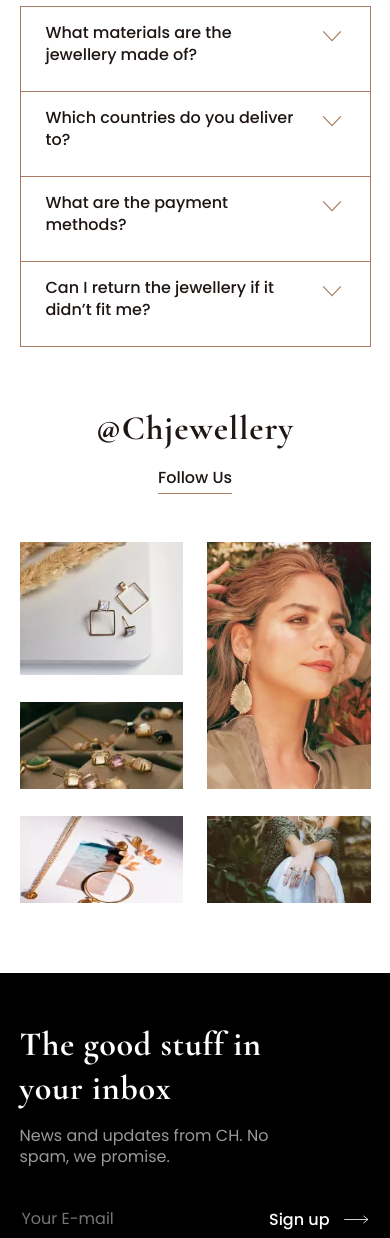
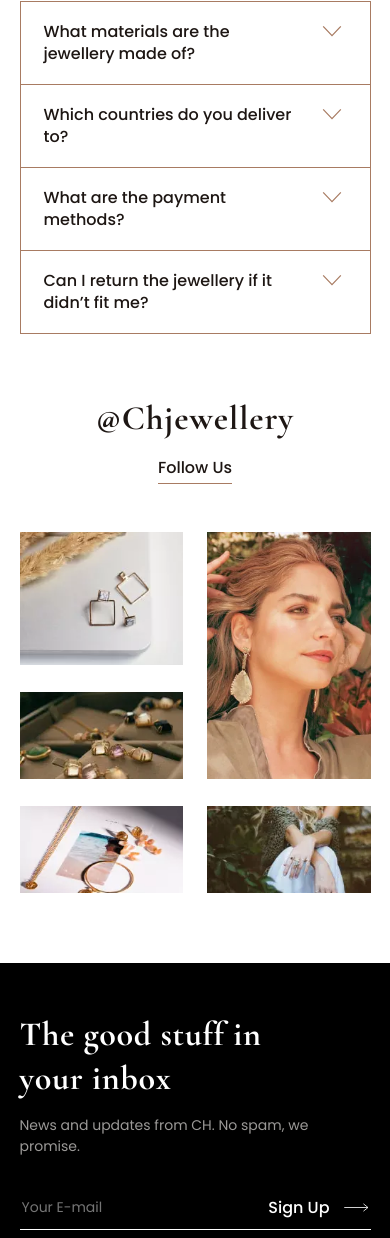
Before and after one commit to wdbyb/jewellery, a website: page source/main.html in a window 390 px wide. Shown: the part 3022-4260 px from the top of the page. Drawn offline with nearby package versions, Linux system fonts and the light colour scheme; files that its build step writes are made by us from their sources; files whose address does not match are found by name.

Commit message:
buglist fixes #4

```diff
--- a/source/main.html
+++ b/source/main.html
@@ -449,7 +449,7 @@
         <input type="email" name="subscription-email" id="subscription-email" placeholder="Your E-mail" required>
         <label for="subscription-email"></label>
         <button class="footer__email-submit reset-button" type="submit" aria-label="Подписаться на рассылку">
-          Sign up
+          Sign Up
           <svg width="29" height="9">
             <use xlink:href="img/sprite_auto.svg#icon-arrow"></use>
           </svg>
--- a/source/sass/blocks/footer.scss
+++ b/source/sass/blocks/footer.scss
@@ -33,7 +33,9 @@
   }
 
   @media (max-width: 767px) {
-    margin-bottom: 40px;
+    margin-bottom: 44px;
+    font-size: 14px;
+    line-height: 21px;
   }
 }
 
@@ -81,6 +83,10 @@
       margin-right: 24px;
     }
   }
+
+  @media (max-width: 767px) {
+    padding-bottom: 11px;
+  }
 }
 
 .footer__email-submit {
@@ -97,6 +103,11 @@
 
   svg {
     margin-left: 12px;
+  }
+
+  @media (max-width: 767px) {
+    font-size: 16px;
+    line-height: 21px;
   }
 }
 
--- a/source/sass/blocks/instagram.scss
+++ b/source/sass/blocks/instagram.scss
@@ -14,7 +14,7 @@
   }
 
   @media (max-width: 767px) {
-    padding: 10px 5%;
+    padding: 13px 5%;
     padding-bottom: 70px;
   }
 }
--- a/source/sass/blocks/questions.scss
+++ b/source/sass/blocks/questions.scss
@@ -7,6 +7,7 @@
 
   @media (max-width: 767px) {
     padding: 50px 5%;
+    padding-top: 45px;
   }
 }
 
@@ -46,9 +47,9 @@
   cursor: pointer;
 
   @media (max-width: 767px) {
-    padding: 25px;
-    padding-top: 15px;
-    padding-right: 20px;
+    padding: 19px;
+    padding-left: 23px;
+    padding-right: 25px;
   }
 }
 
@@ -150,6 +151,11 @@
       padding: 25px;
       padding-top: 15px;
       padding-right: 20px;
+      padding-bottom: 10px;
+
+      p {
+        margin-bottom: 3px;
+      }
     }
 
     h3 {
```
Also changed, not shown: build/css/style.min.css, build/main.html, 1 other file.
